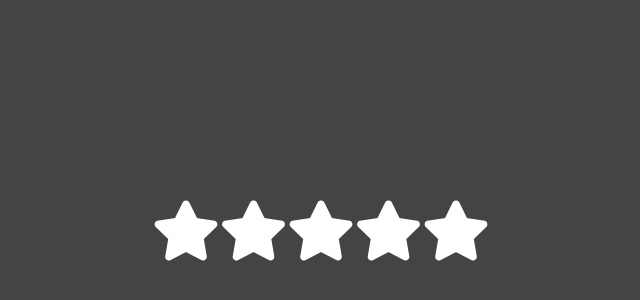
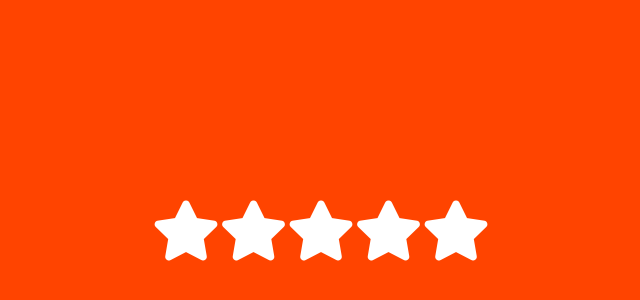
Before and after one commit to ZaconEmpire/Star-Rating-Practice, a plain HTML site: page index.html in a window 1280 px wide. Shown: the part 52-352 px from the top of the page, without its empty margins (235-875 px from the left). Drawn offline with Linux system fonts and the light colour scheme.

Commit message:
updated style.css

```diff
--- a/style.css
+++ b/style.css
@@ -1,5 +1,5 @@
 body{
-    background-color: #444;
+    background-color: #f40;
 }
 div{
     margin: 20% 0 0 30%;
```
